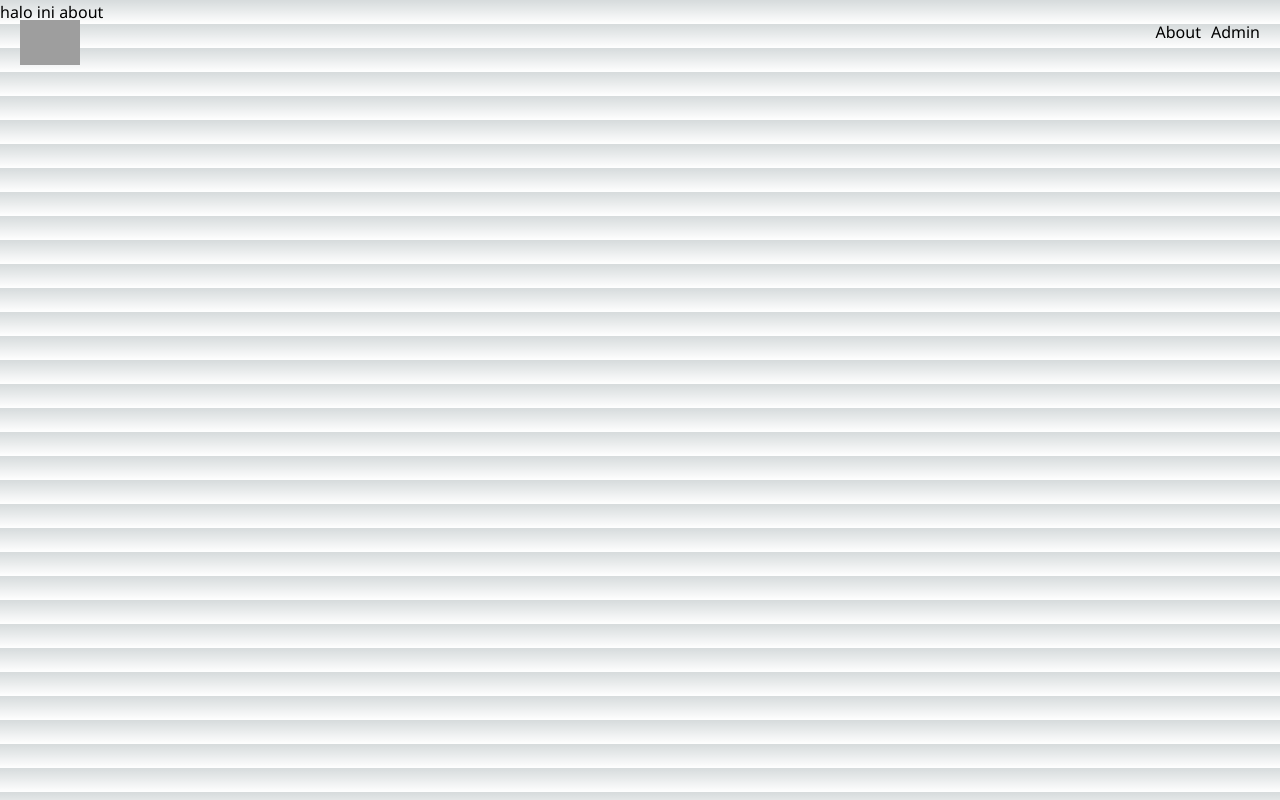
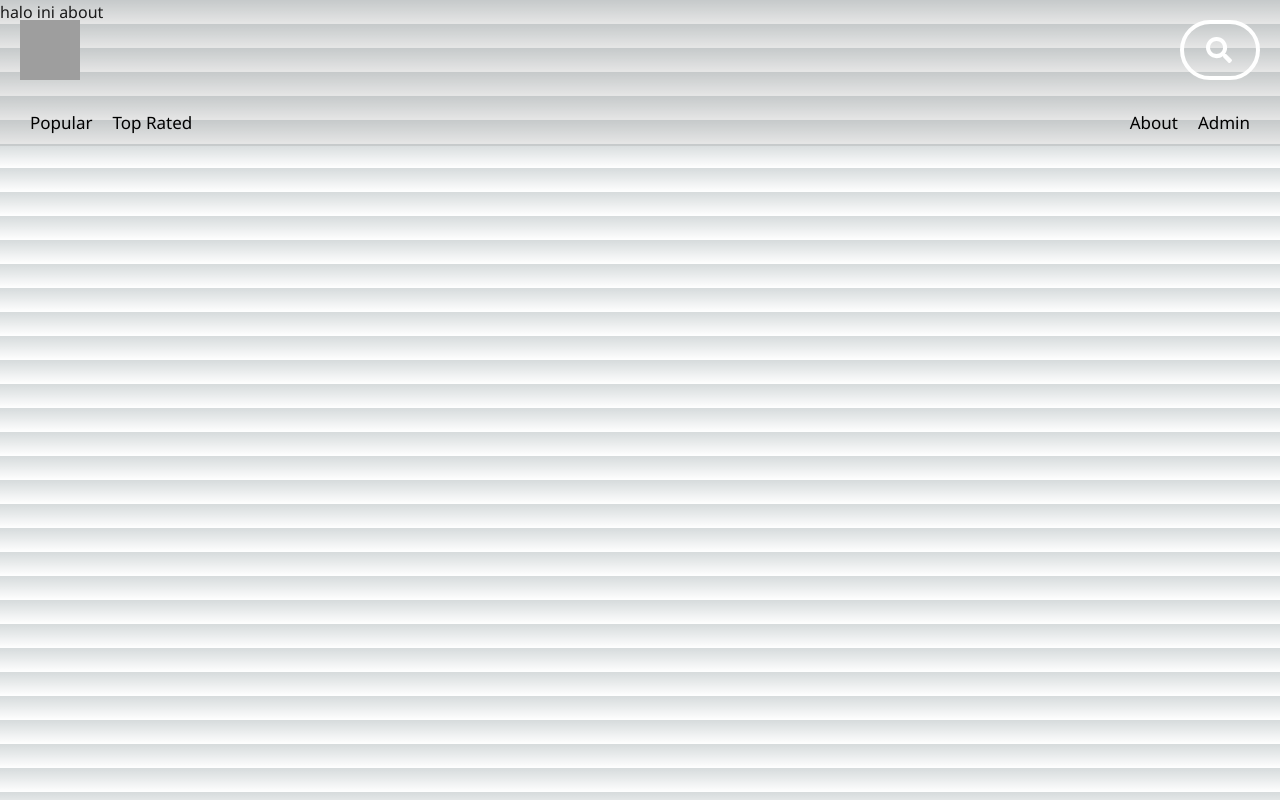
Before and after one commit to FjrREPO/cinema, a Next.js app: page /about in a window 1280 px wide. Built offline with nearby package versions, Linux system fonts and the light colour scheme; grey boxes are pictures that could not be loaded.

Commit message:
fix duikit

```diff
--- a/app/globals.css
+++ b/app/globals.css
@@ -18,12 +18,9 @@
 
 body {
   color: rgb(var(--foreground-rgb));
-  background: linear-gradient(
-      to bottom,
+  background: linear-gradient(to bottom,
       transparent,
-      rgb(var(--background-end-rgb))
-    )
-    rgb(var(--background-start-rgb));
+      rgb(var(--background-end-rgb))) rgb(var(--background-start-rgb));
 
   overflow-x: hidden;
   font-family: 'Segoe UI', Tahoma, Geneva, Verdana, sans-serif;
@@ -35,137 +32,53 @@ body {
   }
 }
 
-
-
-.banner__container{
+.box {
   position: relative;
-  width: 80vw;
-  height: 100vh;
 }
 
-.banner__container .slide .item{
-  width: 200px;
-  height: 300px;
+.navbar__input {
+  padding: 10px;
+  width: 80px;
+  height: 60px;
+  background: none;
+  border: 4px solid #ffffff;
+  border-radius: 50px;
+  box-sizing: border-box;
+  font-size: 20px;
+  outline: none;
+  transition: .5s;
+}
+
+.box:hover .navbar__input {
+  width: 350px;
+  background: #ffffff;
+  color: #000;
+  border-radius: 10px;
+}
+
+.box .navbar__search {
+  opacity: 1;
   position: absolute;
   top: 50%;
-  transform: translate(0, -50%);
-  border-radius: 20px;
-  background-position: 50% 50%;
-  background-size: contain;
-  background-repeat: no-repeat;
-  display: inline-block;
-  transition: 0.5s;
-  border: 2px white solid;
+  right: 15px;
+  transform: translate(-50%, -50%);
+  font-size: 26px;
+  color: #ffffff;
+  transition: 1s;
 }
 
-.slide .item:nth-child(1),
-.slide .item:nth-child(2){
-  top: 0;
-  left: 0;
-  transform: translate(0, 0);
-  border-radius: 0;
-  width: 100%;
-  height: 100%;
+.box:hover .navbar__search {
+  color: #000;
 }
 
-
-.slide .item:nth-child(3){
-  left: 50%;
-}
-.slide .item:nth-child(4){
-  left: calc(50% + 220px);
-  height: 250px;
-  width: 175px;
-}
-.slide .item:nth-child(5){
-  left: calc(50% + 420px);
-  height: 200px;
-  width: 150px;
+.navbar__li {
+  padding: 10px;
+  font-size: 17px;
 }
 
-/* here n = 0, 1, 2, 3,... */
-.slide .item:nth-child(n + 6){
-  left: calc(50% + 660px);
-  opacity: 0;
+.navbar__li:hover {
+  background-color: white;
+  color: #000;
+  cursor: pointer;
+  transition: 400ms;
 }
-
-
-
-.item .content{
-  position: absolute;
-  top: 50%;
-  left: 100px;
-  width: 300px;
-  text-align: left;
-  color: #eee;
-  transform: translate(0, -50%);
-  font-family: system-ui;
-  display: none;
-}
-
-
-.slide .item:nth-child(2) .content{
-  display: block;
-}
-
-
-.content .name{
-  font-size: 40px;
-  text-transform: uppercase;
-  font-weight: bold;
-  opacity: 0;
-  animation: animate 1s ease-in-out 1 forwards;
-}
-
-.content .des{
-  margin-top: 10px;
-  margin-bottom: 20px;
-  opacity: 0;
-  animation: animate 1s ease-in-out 0.3s 1 forwards;
-}
-
-.content button{
-  padding: 10px 20px;
-  border: none;
-  cursor: pointer;
-  opacity: 0;
-  animation: animate 1s ease-in-out 0.6s 1 forwards;
-}
-
-
-@keyframes animate {
-  from{
-      opacity: 0;
-      transform: translate(0, 100px);
-      filter: blur(33px);
-  }
-
-  to{
-      opacity: 1;
-      transform: translate(0);
-      filter: blur(0);
-  }
-}
-
-.button{
-  width: 100%;
-  text-align: center;
-  position: absolute;
-  bottom: 20px;
-}
-
-.button button{
-  width: 40px;
-  height: 35px;
-  border-radius: 8px;
-  border: none;
-  cursor: pointer;
-  margin: 0 5px;
-  border: 1px solid #000;
-  transition: 0.3s;
-}
-
-.button button:hover{
-  background: #ababab;
-  color: #fff;
-}
--- a/components/element/Carousel.tsx
+++ b/components/element/Carousel.tsx
@@ -20,12 +20,11 @@ const CarouselItemImage = ({ movie }: { movie: Movie }) => {
 const CarouselItemContent = ({ movie }: { movie: Movie }) => {
     return (
         <div
-            className='absolute bottom-[5vh] ml-[3vw] pl-[5vw] z-20 w-fit'
+            className='absolute bottom-[5vh] pl-[5vw] z-20 w-fit rounded-tr-[10px] rounded-br-[10px]'
             style={{
                 backdropFilter: 'blur(8px)',
                 backgroundColor: 'rgba(128, 128, 128, 0.7)',
                 padding: '20px',
-                borderRadius: '10px',
             }}
         >
             <h1 className='w-[60vw] lg:w-[30vw] text-[50px] z-30'>{movie.title}</h1>
--- a/components/element/Navbar.tsx
+++ b/components/element/Navbar.tsx
@@ -1,18 +1,41 @@
+import { FaSearch } from "react-icons/fa";
+
 function Navbar() {
     return (
         <div className="absolute inset-0 z-30">
-            <div className="flex flex-row w-full justify-between p-5">
+            <div className="flex flex-row w-full justify-between p-5"
+                style={{
+                    backgroundColor: 'rgba(128, 128, 128, 0.2)',
+                }}
+            >
                 <div className="flex">
                     <img src="https://w7.pngwing.com/pngs/989/129/png-transparent-google-logo-google-search-meng-meng-company-text-logo.png" width="60px" alt="" />
                 </div>
+                <div className="box">
+                    <form name="search">
+                        <input type="text" className="navbar__input" name="txt" />
+                    </form>
+                    <FaSearch className="navbar__search" />
+                </div>
+            </div>
+            <div className="flex flex-row w-full justify-between px-5"
+                style={{
+                    backgroundColor: 'rgba(128, 128, 128, 0.2)',
+                }}
+            >
+                <div>
+                    <ul className="flex flex-row items-center">
+                        <li className="navbar__li">Popular</li>
+                        <li className="navbar__li">Top Rated</li>
+                    </ul>
+                </div>
                 <div className="flex">
-                    <ul className="flex flex-row gap-[10px]">
-                        <li><a href="/about">About</a></li>
-                        <li><a href="/admin">Admin</a></li>
+                    <ul className="flex flex-row items-center">
+                        <li className="navbar__li"><a href="/about">About</a></li>
+                        <li className="navbar__li"><a href="/admin">Admin</a></li>
                     </ul>
                 </div>
             </div>
-            <div className="flex flex-row w-full justify-between p-5"></div>
         </div>
     )
 }
--- a/package.json
+++ b/package.json
@@ -13,11 +13,11 @@
     "@nextui-org/react": "^2.3.6",
     "axios": "^1.6.8",
     "bootstrap": "^5.3.3",
-    "js-cookie": "^3.0.5",
     "next": "14.2.3",
     "react": "^18",
     "react-bootstrap": "^2.10.2",
     "react-dom": "^18",
+    "react-icons": "^5.2.0",
     "react-slick": "^0.30.2",
     "slick-carousel": "^1.8.1",
     "styled-components": "^6.1.9"
```
Also changed, not shown: 1 other file (tests, documents, lock files or other folders).
